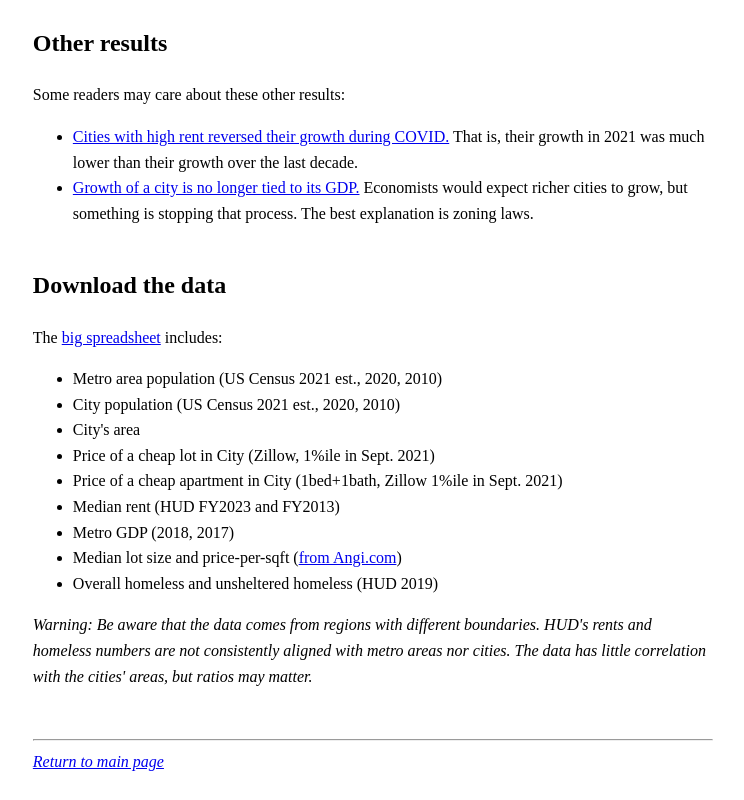
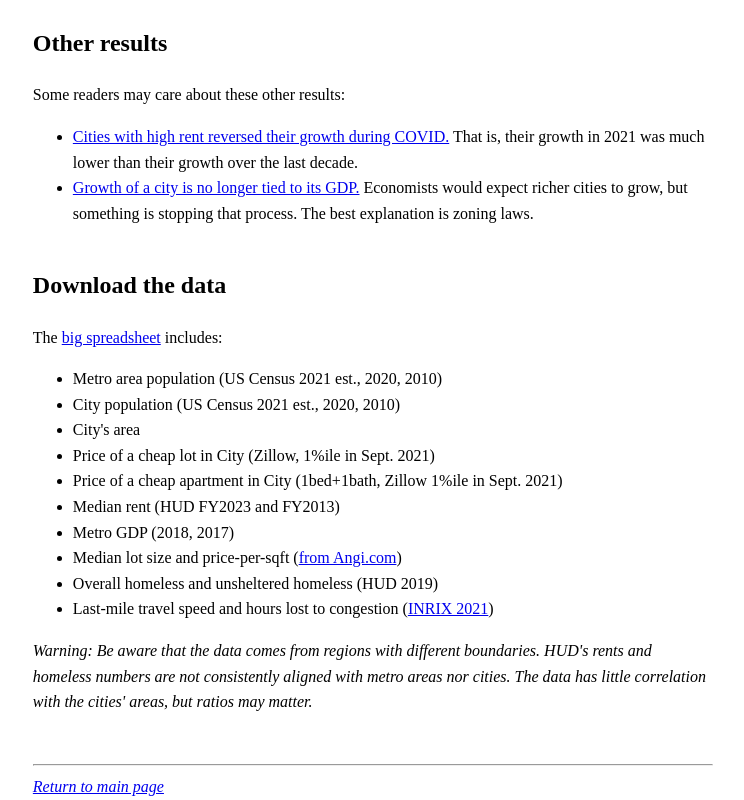
Before and after one commit to mdnahas/mdnahas.github.io, a plain HTML site: page HousingCrisis/big_spreadsheet.html in a window 1280 px wide. Shown: the part 2365-3165 px from the top of the page, without its empty margins (267-1011 px from the left). Before the commit the page ends 3139 px from the top, so only its background shows below. Drawn offline with Linux system fonts and the light colour scheme.

Commit message:
Updated description of big spreadsheet for INRIX data

```diff
--- a/HousingCrisis/big_spreadsheet.html
+++ b/HousingCrisis/big_spreadsheet.html
@@ -65,6 +65,7 @@ Some readers may care about these other results:
       <li> Metro GDP (2018, 2017) </li>
       <li> Median lot size and price-per-sqft (<a href="https://www.angi.com/articles/lot-size-index.htm">from Angi.com</a>)</li>
       <li> Overall homeless and unsheltered homeless (HUD 2019)</li>
+      <li> Last-mile travel speed and hours lost to congestion (<a href="https://inrix.com/scorecard/">INRIX 2021</a>)</li>
     </ul>
 
   <p> <i> Warning: Be aware that the data comes from regions with different boundaries.   HUD's rents and homeless numbers are not consistently aligned with metro areas nor cities.  The data has little correlation with the cities' areas, but ratios may matter.</i></p>
```
